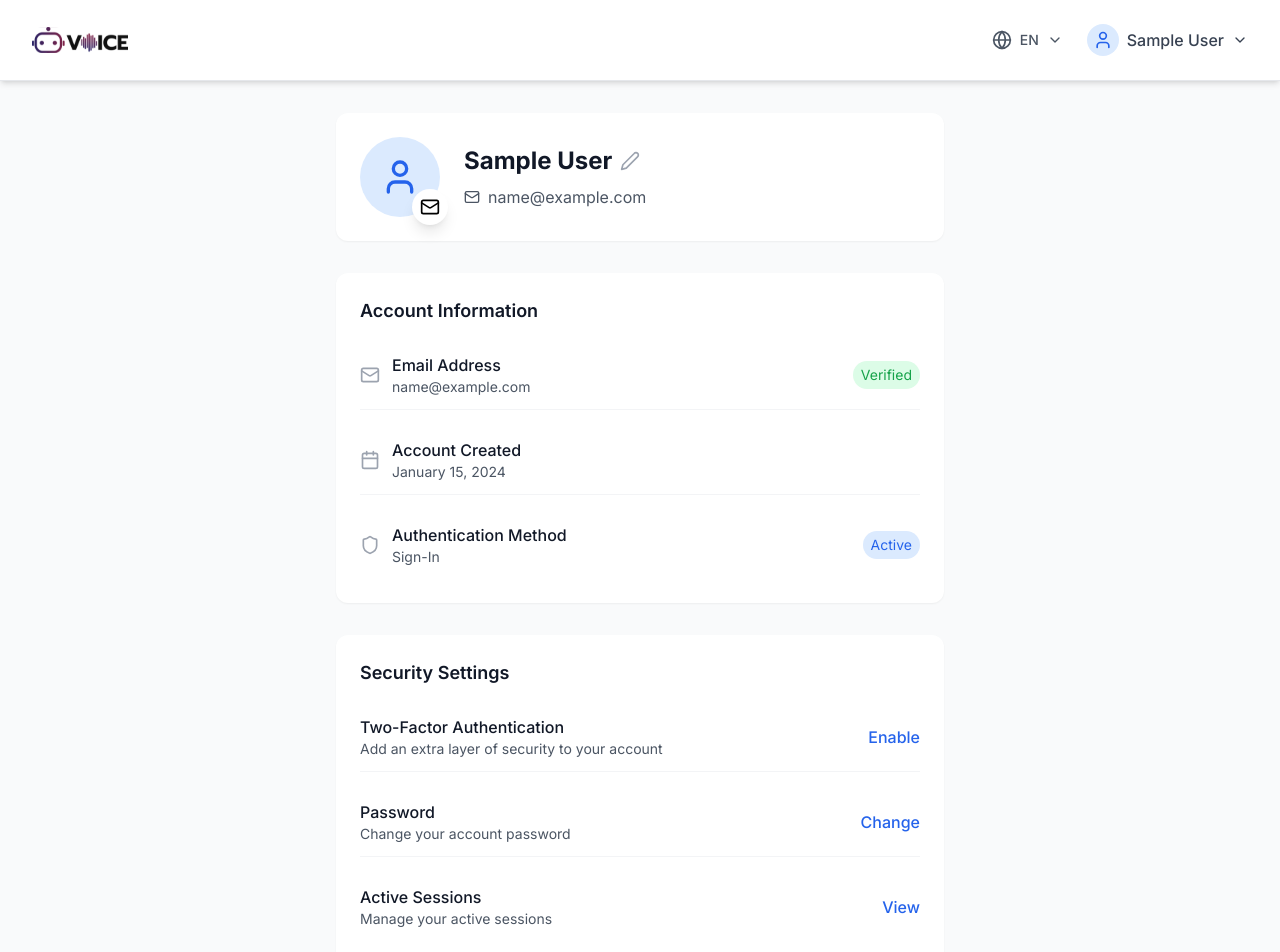
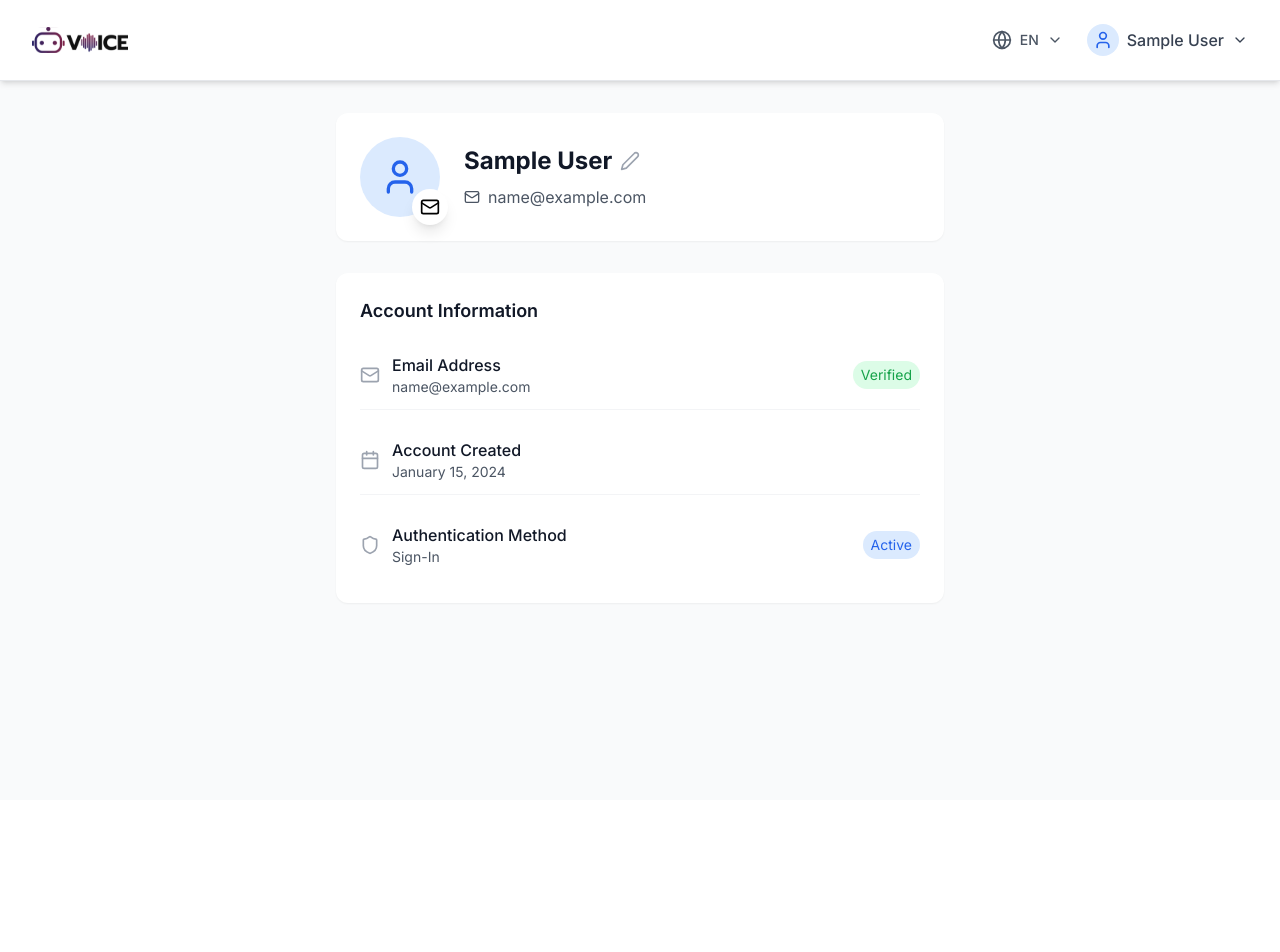
Before and after one commit to Atom1l/Botnoi-n8n, a React (Vite) app: page /profile in a window 1280 px wide. Shown: the top 952 px of the page. After the commit the page ends 800 px from the top, so only its background shows below. Built offline with nearby package versions, Linux system fonts and the light colour scheme; sample sign-in values are in the browser's storage.

Commit message:
Updated Profile.tsx

```diff
--- a/src/pages/Profile.tsx
+++ b/src/pages/Profile.tsx
@@ -135,40 +135,6 @@ export default function Profile() {
           </div>
         </div>
 
-        {/* Security Settings */}
-        <div className="bg-white rounded-xl shadow-sm p-6">
-          <h2 className={`text-lg font-semibold text-gray-900 mb-4 ${language === 'th' ? 'font-thai' : 'font-en'}`}>{t('profile.securitySettings')}</h2>
-          <div className="space-y-4">
-            <div className="flex items-center justify-between py-3 border-b border-gray-100">
-              <div>
-                <p className={`font-medium text-gray-900 ${language === 'th' ? 'font-thai' : 'font-en'}`}>{t('profile.twoFactor')}</p>
-                <p className={`text-sm text-gray-600 ${language === 'th' ? 'font-thai' : 'font-en'}`}>{t('profile.twoFactorDesc')}</p>
-              </div>
-              <button className={`text-blue-600 hover:text-blue-700 font-medium ${language === 'th' ? 'font-thai' : 'font-en'}`}>
-                {t('profile.enable')}
-              </button>
-            </div>
-            <div className="flex items-center justify-between py-3 border-b border-gray-100">
-              <div>
-                <p className={`font-medium text-gray-900 ${language === 'th' ? 'font-thai' : 'font-en'}`}>{t('profile.password')}</p>
-                <p className={`text-sm text-gray-600 ${language === 'th' ? 'font-thai' : 'font-en'}`}>{t('profile.changePassword')}</p>
-              </div>
-              <button className={`text-blue-600 hover:text-blue-700 font-medium ${language === 'th' ? 'font-thai' : 'font-en'}`}>
-                {t('profile.change')}
-              </button>
-            </div>
-            <div className="flex items-center justify-between py-3">
-              <div>
-                <p className={`font-medium text-gray-900 ${language === 'th' ? 'font-thai' : 'font-en'}`}>{t('profile.activeSessions')}</p>
-                <p className={`text-sm text-gray-600 ${language === 'th' ? 'font-thai' : 'font-en'}`}>{t('profile.activeSessionsDesc')}</p>
-              </div>
-              <button className={`text-blue-600 hover:text-blue-700 font-medium ${language === 'th' ? 'font-thai' : 'font-en'}`}>
-                {t('profile.view')}
-              </button>
-            </div>
-          </div>
-        </div>
-
       </div>
     </div>
   );
```
